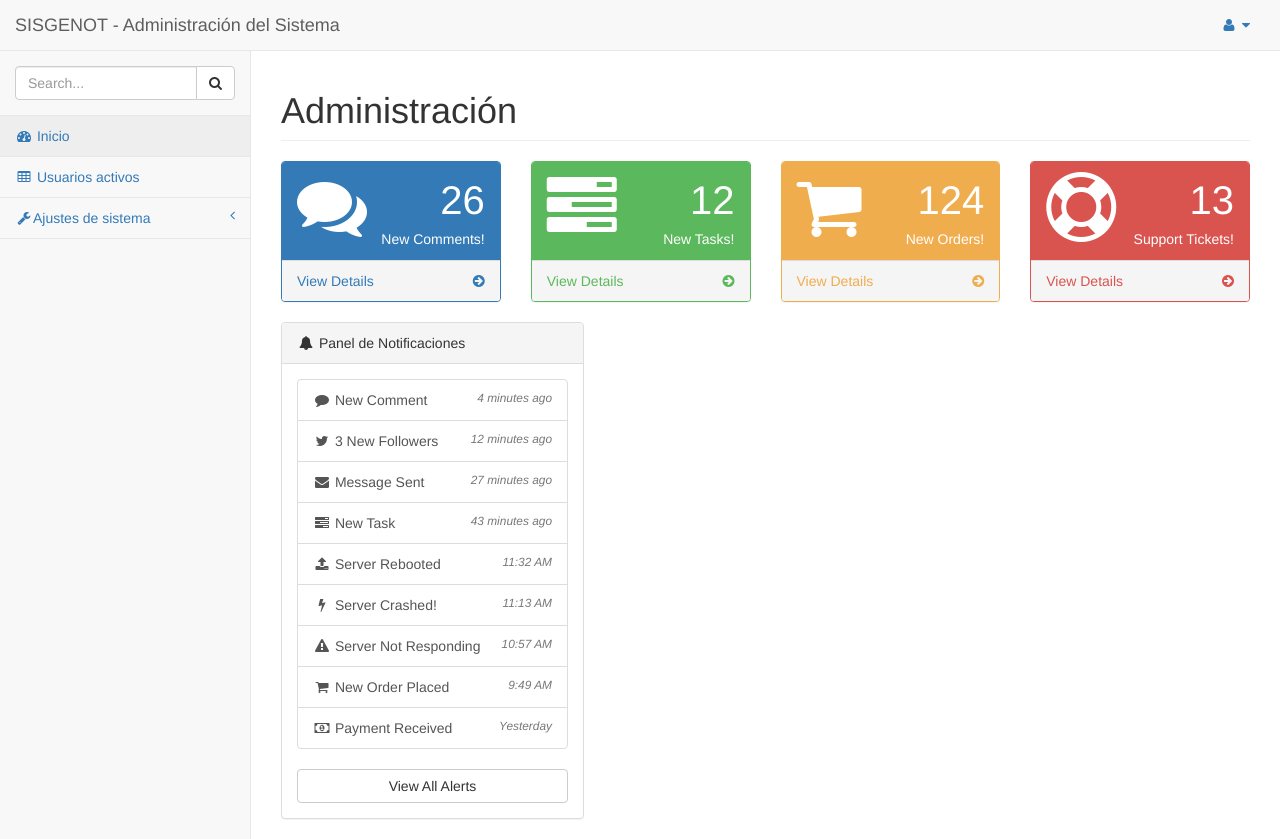
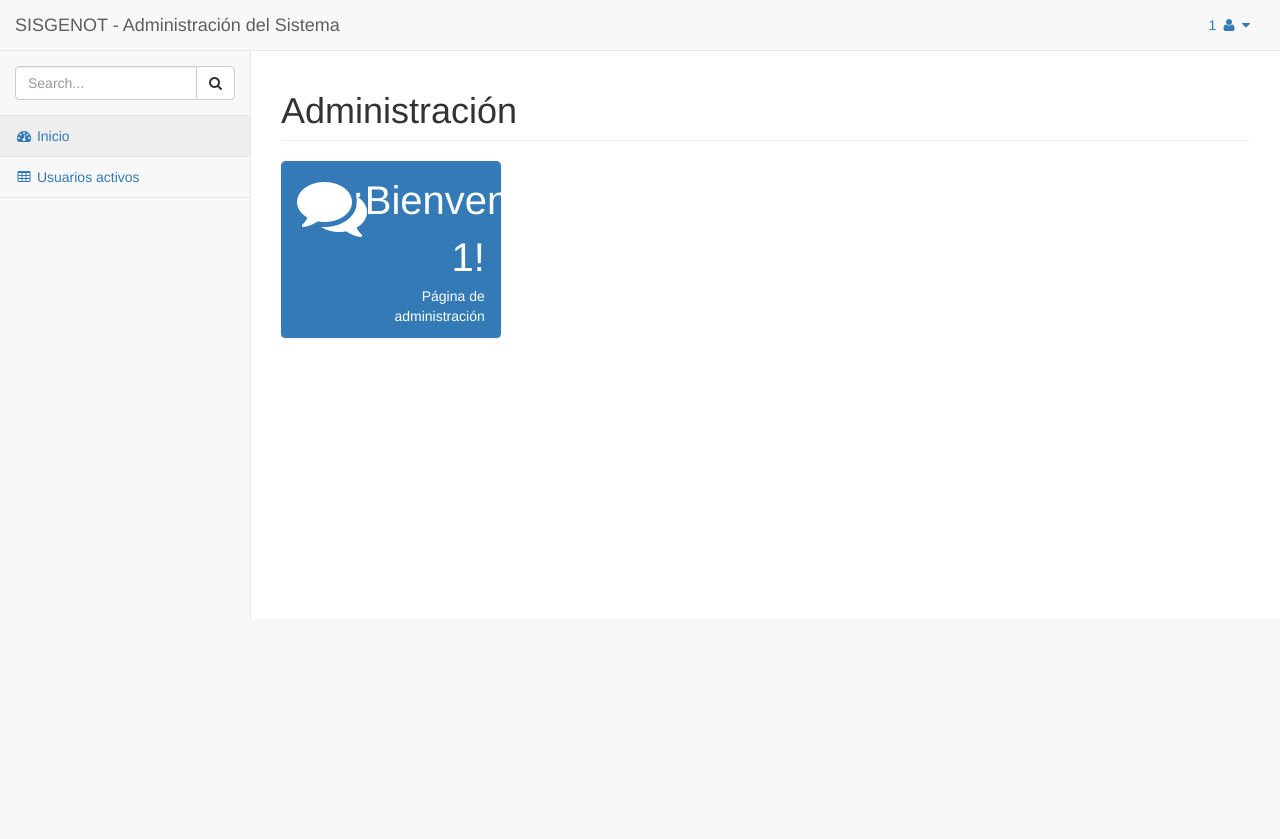
Before and after one commit to jcarbad/MuniMora, a PHP site: page /home_admin.php in a window 1280 px wide. After the commit the page ends 619 px from the top, so only its background shows below. Run offline with PHP 8.4, Linux system fonts and the light colour scheme; the visitor is signed in with stand-in values (Sample User, id 1).

Commit message:
Algunos cambios en la interfaz para la visita en la muni

```diff
--- a/home.php
+++ b/home.php
@@ -14,6 +14,7 @@ require_once('auth.php');
 </head>
 
 <body>
+
     <div id="wrapper">
         <table id = "ordenar">
             <tr>
@@ -48,6 +49,7 @@ require_once('auth.php');
                 </td>
             </tr>
         </table>
+
         <div id="page-wrapper">
             <div class="row">
                 <div class="col-lg-3 col-md-6">
@@ -102,5 +104,6 @@ require_once('auth.php');
             </center>
         </div>
     </div>
+
 </body>
 </html>
--- a/home_admin.php
+++ b/home_admin.php
@@ -12,7 +12,7 @@
     <meta name="description" content="">
     <meta name="author" content="">
 
-    <title>SB Admin 2 - Bootstrap Admin Theme</title>
+    <title>SISGENOT- Administraci&oacute;n</title>
 
     <!-- Bootstrap Core CSS -->
     <link href="./css/template/vendor/bootstrap/css/bootstrap.min.css" rel="stylesheet">
@@ -55,16 +55,21 @@
                 </div>
                 <!-- /.navbar-header -->
                 <ul class="nav navbar-top-links navbar-right">
+
                     <li class="dropdown">
                         <a class="dropdown-toggle" data-toggle="dropdown" href="#">
+                            <?php
+                            echo $_SESSION['SESS_ID'];
+                            ?>
                             <i class="fa fa-user fa-fw"></i> <i class="fa fa-caret-down"></i>
                         </a>
                         <ul class="dropdown-menu dropdown-user">
-                        <li><a href="#"><i class="fa fa-user fa-fw"></i> Perfil de Usuario</a>
+
+                            <!--li><a href="#"><i class="fa fa-user fa-fw"></i> Perfil de Usuario</a>
                             </li>
                             <li><a href="#"><i class="fa fa-gear fa-fw"></i> Ajustes</a>
                             </li>
-                        <li class="divider"></li>
+                            <li class="divider"></li-->
                             <li><a href="index.php"><i class="fa fa-sign-out fa-fw"></i> Logout</a>
                             </li>
                         </ul>
@@ -93,7 +98,7 @@
                             <li>
                                 <a href="admin_usuarios.php"><i class="fa fa-table fa-fw"></i> Usuarios activos</a>
                             </li>
-                        <li>
+                        <!--li>
                             <a href="#"><i class="fa fa-wrench fa-fw"></i>Ajustes de sistema<span class="fa arrow"></span></a>
                             <ul class="nav nav-second-level">
                                 <li>
@@ -115,8 +120,7 @@
                                     <a href="grid.html">Grid</a>
                                 </li>
                             </ul>
-                            <!-- /.nav-second-level -->
-                        </li>
+                        </li-->
                     </ul>
                 </div>
                 <!-- /.sidebar-collapse -->
@@ -141,21 +145,23 @@
                                     <i class="fa fa-comments fa-5x"></i>
                                 </div>
                                 <div class="col-xs-9 text-right">
-                                    <div class="huge">26</div>
-                                    <div>New Comments!</div>
+                                    <div class="huge"><?php
+                                    echo "¡Bienvenido ", $_SESSION['SESS_ID'], "!";
+                                        ?></div>
+                                        <div>Página de administración</div>
                                     </div>
                                 </div>
                             </div>
-                        <a href="#">
+                            <!--a href="#">
                                 <div class="panel-footer">
                                     <span class="pull-left">View Details</span>
                                     <span class="pull-right"><i class="fa fa-arrow-circle-right"></i></span>
                                     <div class="clearfix"></div>
                                 </div>
-                        </a>
+                            </a-->
                         </div>
                     </div>
-                <div class="col-lg-3 col-md-6">
+                    <!--div class="col-lg-3 col-md-6">
                         <div class="panel panel-green">
                             <div class="panel-heading">
                                 <div class="row">
@@ -220,16 +226,16 @@
                                 </div>
                             </a>
                         </div>
+                    </div-->
                 </div>
-            </div>
-            <!-- /.row -->
-            <div class="row">
+
+            <!--div class="row">
                 <div class="col-lg-4">
                     <div class="panel panel-default">
                         <div class="panel-heading">
                             <i class="fa fa-bell fa-fw"></i> Panel de Notificaciones
                         </div>
-                        <!-- /.panel-heading -->
+
                         <div class="panel-body">
                             <div class="list-group">
                                 <a href="#" class="list-group-item">
@@ -278,15 +284,11 @@
                                     </span>
                                 </a>
                             </div>
-                            <!-- /.list-group -->
                             <a href="#" class="btn btn-default btn-block">View All Alerts</a>
                         </div>
-                        <!-- /.panel-body -->
                     </div>
-                    <!-- /.panel -->
                 </div>
-                <!-- /.col-lg-4 -->
-            </div>
+            </div-->
             <!-- /.row -->
         </div>
         <!-- /#page-wrapper -->
--- a/index.php
+++ b/index.php
@@ -49,7 +49,7 @@ unset($_SESSION['SESS_TIPO']);
                 </tr>
             </table>
         </form>
-        <center><a href="">¿Olvidó su contraseña?</a></center>
+        <!--center><a href="">¿Olvidó su contraseña?</a></center-->
     </div>
 </body>
 </html>
```
Also changed, not shown: admin_usuarios.php (+14 -11 lines). Lines whose indentation alone changed are shown as unchanged.
